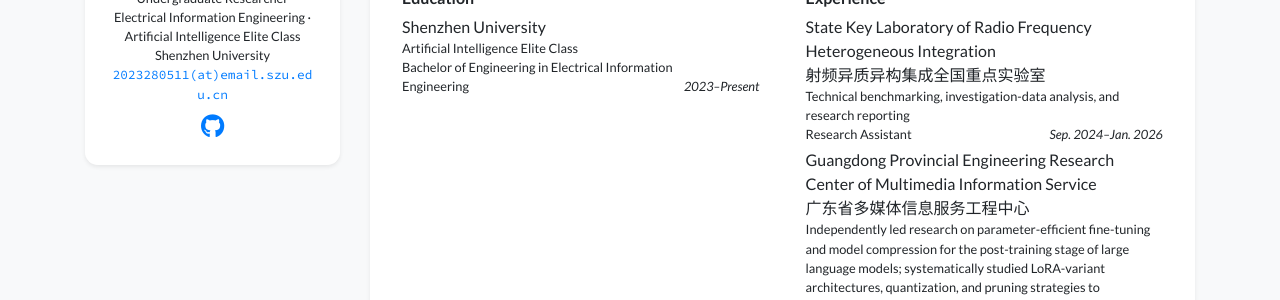
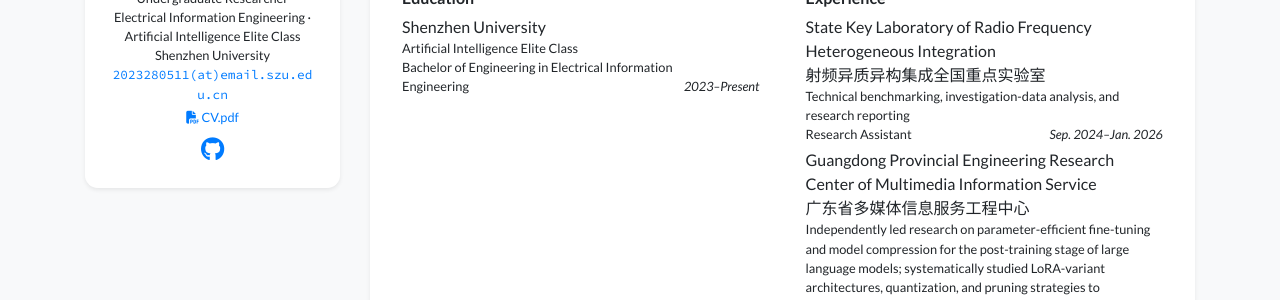
Before and after one commit to Hunter0809/Hunter0809.github.io, a Jekyll site: the page built from index.html, in a window 1280 px wide. Shown: the part 450-750 px from the top of the page. Built offline with Jekyll 4.4.1, drawn with Linux system fonts in a browser that asks for light colours.

Commit message:
Add redacted CV download

```diff
--- a/_data/profile.yml
+++ b/_data/profile.yml
@@ -2,6 +2,7 @@
 secondary_name: "乔科然"
 navbar_name: "Keran Qiao"
 email: "2023280511@email.szu.edu.cn"
+cv_link: "/assets/CV.pdf"
 github: "Hunter0809"
 portrait_url: "/assets/keran-qiao.jpg"
 positions:
--- a/_includes/widgets/profile_card_mini.html
+++ b/_includes/widgets/profile_card_mini.html
@@ -3,5 +3,6 @@
   <div class="row"><div class="col text-center h4">{{ site.data.profile.primary_name }}</div></div>
   <div class="row small"><div class="col text-center">{% for position in site.data.profile.positions %}{{ position.name }}<br>{% endfor %}</div></div>
   <div class="row small"><div class="col text-center"><a class="email-text" href="mailto:{{ site.data.profile.email }}">{{ site.data.profile.email | replace: "@", "(at)" }}</a></div></div>
+  <div class="row small pt-1"><div class="col text-center"><a href="{{ site.data.profile.cv_link | relative_url }}" download><i class="fas fa-file-pdf"></i> CV.pdf</a></div></div>
   <div class="row pt-2"><div class="col text-center h4"><a class="px-1 no-break" target="_blank" rel="noopener noreferrer" href="https://github.com/{{ site.data.profile.github }}"><i class="fab fa-github"></i></a></div></div>
 </div></div></div></div>
```
Also changed, not shown: 1 other file.
